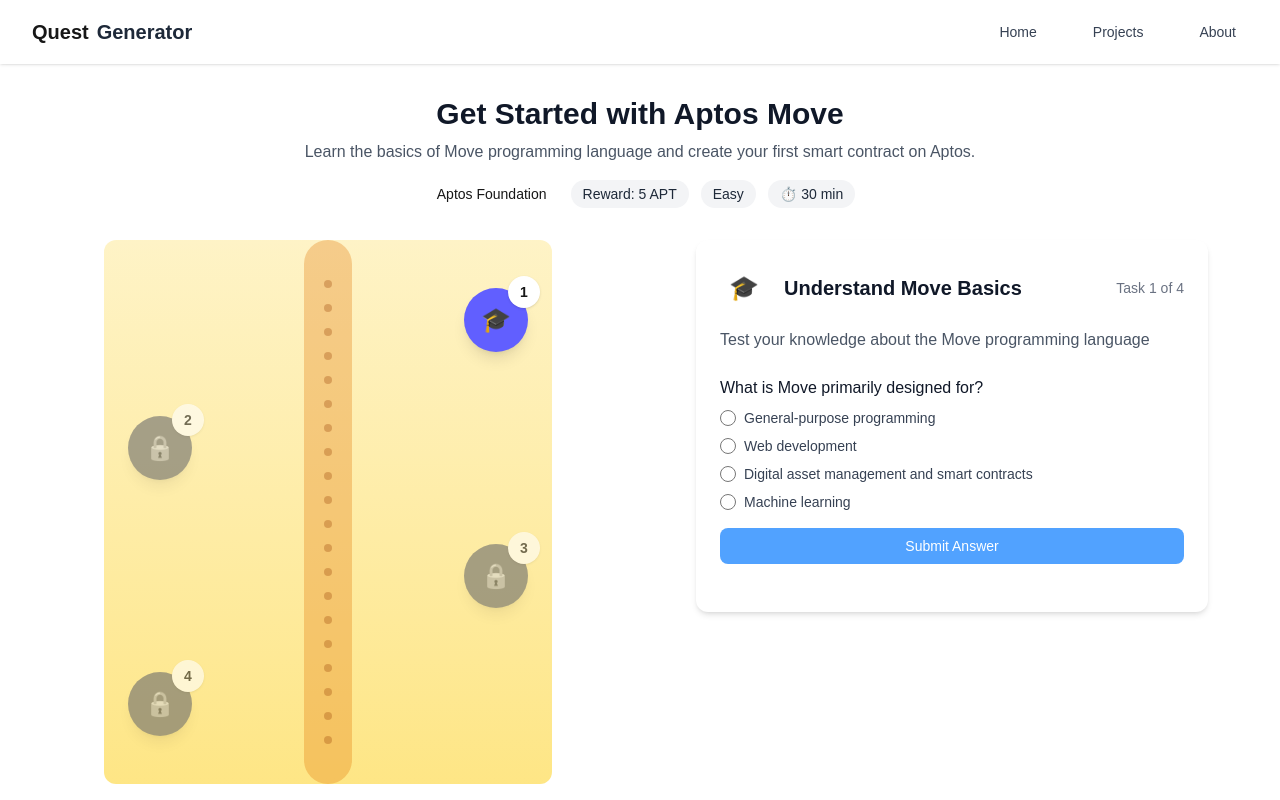
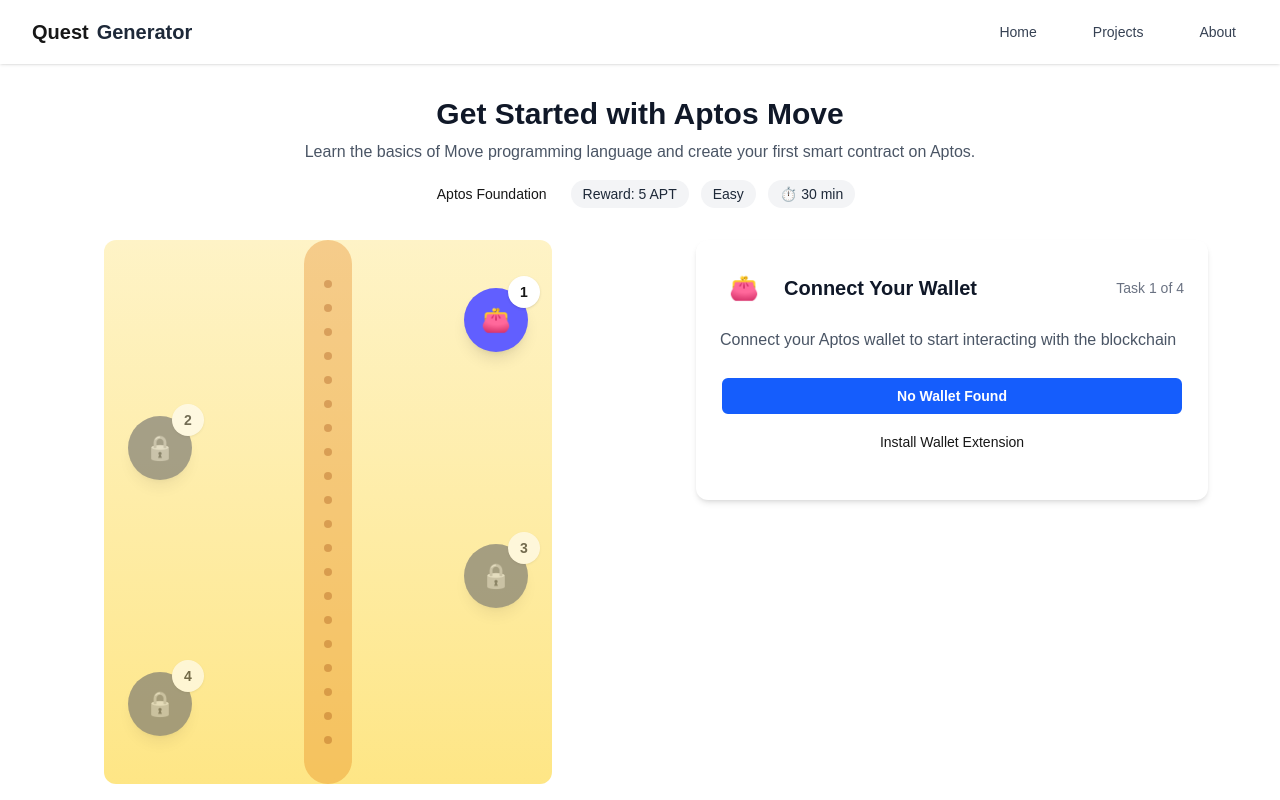
Before and after one commit to igar1991/quest-generator, a Next.js app: page /quest/1 in a window 1280 px wide. Shown: the top 800 px of the page. Built offline with nearby package versions, Linux system fonts and the light colour scheme.

Commit message:
feat: add connect-wallet task types to quests for enhanced user onboarding

```diff
--- a/src/app/data/questsData.ts
+++ b/src/app/data/questsData.ts
@@ -15,6 +15,13 @@
     tasks: [
       {
         id: "1-1",
+        type: "connect-wallet",
+        title: "Connect Your Wallet",
+        description:
+          "Connect your Aptos wallet to start interacting with the blockchain",
+      },
+      {
+        id: "1-2",
         type: "quiz",
         title: "Understand Move Basics",
         description: "Test your knowledge about the Move programming language",
@@ -28,20 +35,13 @@
         correctAnswer: "Digital asset management and smart contracts",
       },
       {
-        id: "1-2",
+        id: "1-3",
         type: "quiz",
         title: "Aptos Architecture",
         description: "Learn about the Aptos blockchain architecture",
         question: "Which of the following is NOT a key component of Aptos?",
         options: ["Move VM", "Solidity Runtime", "Block-STM", "BFT Consensus"],
         correctAnswer: "Solidity Runtime",
-      },
-      {
-        id: "1-3",
-        type: "connect-wallet",
-        title: "Connect Your Wallet",
-        description:
-          "Connect your Aptos wallet to start interacting with the blockchain",
       },
       {
         id: "1-4",
@@ -387,6 +387,13 @@
     tasks: [
       {
         id: "7-1",
+        type: "connect-wallet",
+        title: "Connect Your Wallet",
+        description:
+          "Connect your Aptos wallet to explore DeFi concepts on the blockchain",
+      },
+      {
+        id: "7-2",
         type: "quiz",
         title: "DeFi Basics",
         description: "Understand the fundamental concepts of DeFi",
@@ -400,7 +407,7 @@
         correctAnswer: "Decentralized Finance",
       },
       {
-        id: "7-2",
+        id: "7-3",
         type: "quiz",
         title: "Lending and Borrowing",
         description: "Learn about DeFi lending protocols",
@@ -415,7 +422,7 @@
         correctAnswer: "Their collateral gets liquidated",
       },
       {
-        id: "7-3",
+        id: "7-4",
         type: "quiz",
         title: "Decentralized Exchanges",
         description: "Understanding how DEXs work on Aptos",
@@ -442,6 +449,14 @@
     reward: 8,
     difficulty: "Hard" as const,
     estimatedTime: "45 min",
+    tasks: [
+      {
+        id: "8-1",
+        type: "connect-wallet",
+        title: "Connect to Econia DEX",
+        description: "Connect your wallet to start trading on Econia DEX",
+      },
+    ],
   },
   {
     id: "9",
@@ -453,6 +468,14 @@
     reward: 9,
     difficulty: "Hard" as const,
     estimatedTime: "50 min",
+    tasks: [
+      {
+        id: "9-1",
+        type: "connect-wallet",
+        title: "Connect to BlueMove",
+        description: "Connect your wallet to start developing with BlueMove",
+      },
+    ],
   },
   {
     id: "10",
@@ -464,5 +487,14 @@
     reward: 7,
     difficulty: "Medium" as const,
     estimatedTime: "35 min",
+    tasks: [
+      {
+        id: "10-1",
+        type: "connect-wallet",
+        title: "Connect to Ditto Finance",
+        description:
+          "Connect your wallet to explore yield farming on Ditto Finance",
+      },
+    ],
   },
 ];
```
